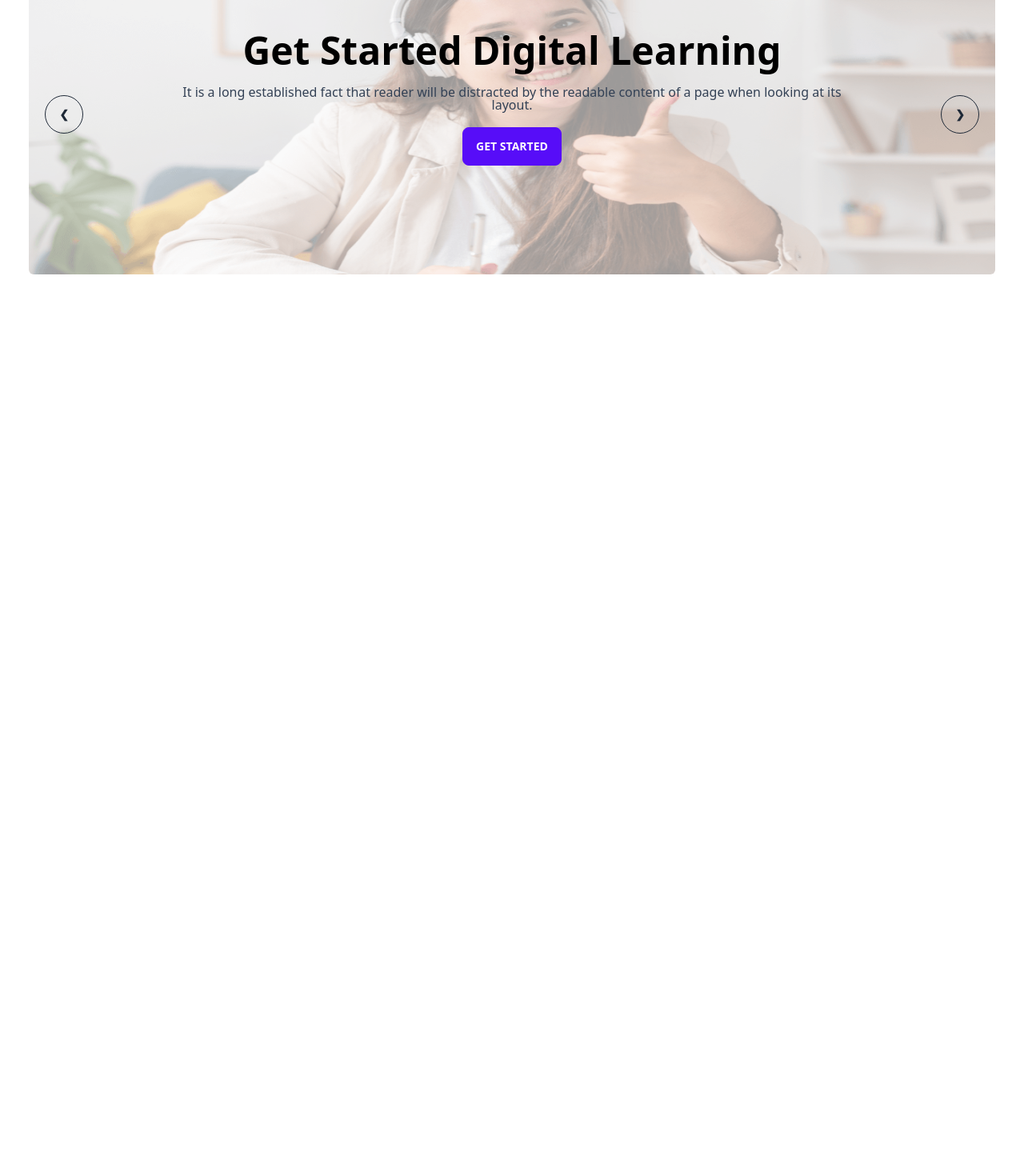
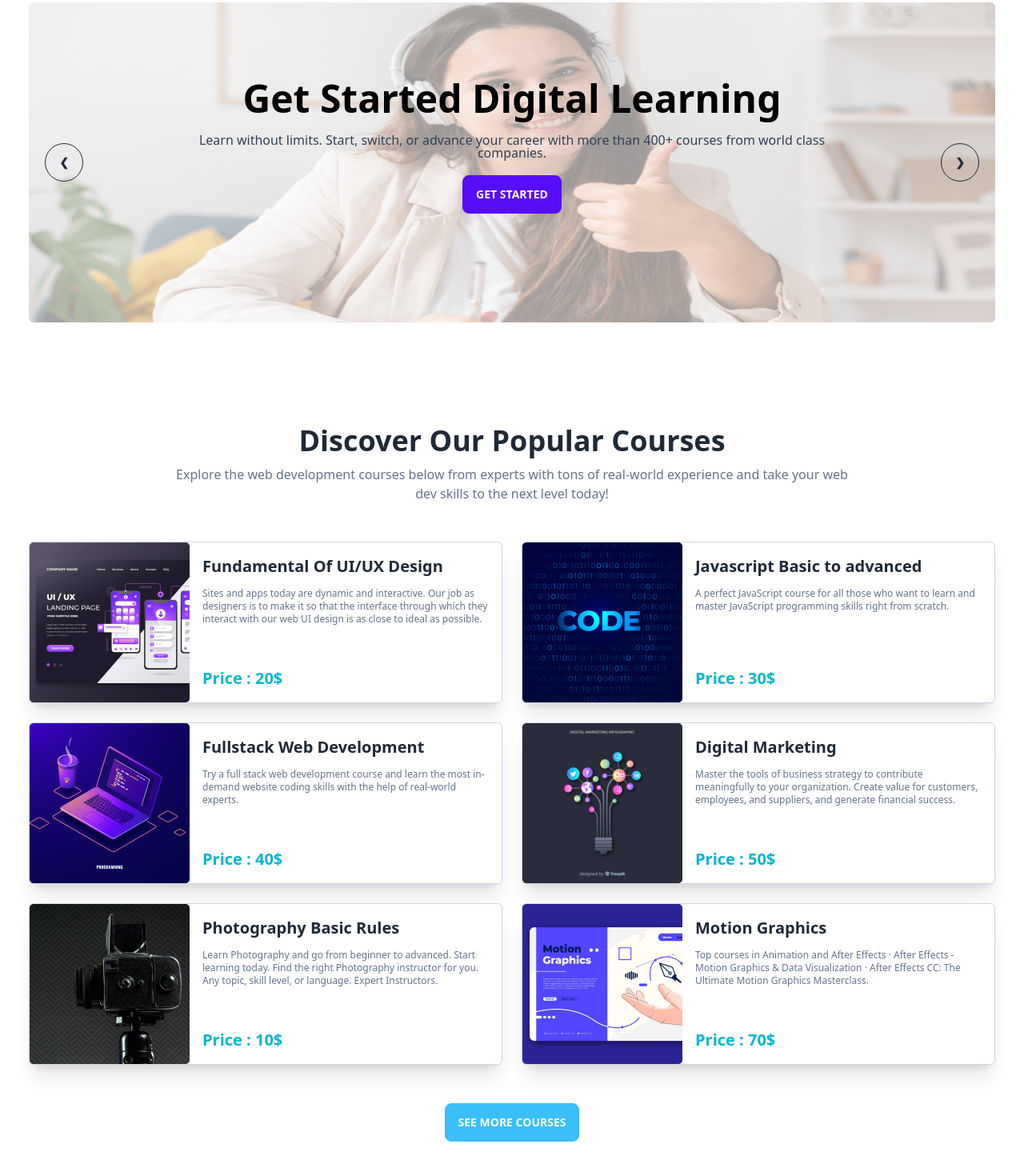
Before and after one commit to Bintiabashir/course-phase, a plain HTML site: page index.html in a window 1280 px wide. Shown: the part 121-1586 px from the top of the page at 80% size. Before the commit the page ends 800 px from the top, so only its background shows below. Drawn offline with nearby package versions, Linux system fonts and the light colour scheme.

Commit message:
card section done

```diff
--- a/index.html
+++ b/index.html
@@ -16,6 +16,7 @@
 
 <body class="md:mx-9 mx-5">
     <!-- navbar start -->
+    <nav class="mt-5">
         <div class="navbar bg-base-100">
             <div class="navbar-start mx-4">
 
@@ -53,18 +54,21 @@
                 <a class="btn btn-primary btn-sm btn-outline mx-3 hidden md:flex">Register</a>
             </div>
         </div>
+    </nav>
     <!-- navbar end -->
 
     <!-- slider start  -->
+    <section class="mt-10">
         <div class=" carousel rounded-md">
             <div id="slide-1" class="carousel-item relative w-full">
                 <img src="./images/cover/cover-1.png" class="w-full md:h-[400px] h-[260px] opacity-40" alt="" />
                 <div class="absolute inset-7 lg:inset-y-24 md:inset-y-20 lg:inset-x-48 md:inset-x-28 text-center">
                     <h1 class=" md:text-5xl text-2xl font-bold text-black">Get Started Digital
                         Learning</h1>
-                <p class=" text-slate-700 md:my-5 my-3 md:text-base leading-tight md:leading-none">It is a long
-                    established fact that
-                    reader will be distracted by the readable content of a page when looking at its layout.</p>
+                    <p class=" text-slate-700 md:my-5 my-3 md:text-base leading-tight md:leading-none">Learn without
+                        limits.
+                        Start, switch, or advance your career with more than 400+ courses from world class companies.
+                    </p>
                     <button class="btn btn-primary btn-sm md:btn-md">Get Started</button>
                 </div>
                 <div class="hidden absolute md:flex justify-between transform -translate-y-1/2 left-5 right-5 top-1/2">
@@ -77,9 +81,10 @@
                 <div class="absolute inset-7 lg:inset-y-24 md:inset-y-20 lg:inset-x-48 md:inset-x-28 text-center">
                     <h1 class=" md:text-5xl text-2xl font-bold text-black">Get Started Digital
                         Learning</h1>
-                <p class=" text-slate-700 md:my-5 my-3 md:text-base leading-tight md:leading-none">It is a long
-                    established fact that
-                    reader will be distracted by the readable content of a page when looking at its layout.</p>
+                    <p class=" text-slate-700 md:my-5 my-3 md:text-base leading-tight md:leading-none">Learn without
+                        limits.
+                        Start, switch, or advance your career with more than 400+ courses from world class companies.
+                    </p>
                     <button class="btn btn-primary btn-sm md:btn-md">Get Started</button>
                 </div>
                 <div class="hidden absolute md:flex justify-between transform -translate-y-1/2 left-5 right-5 top-1/2">
@@ -92,9 +97,10 @@
                 <div class="absolute inset-7 lg:inset-y-24 md:inset-y-20 lg:inset-x-48 md:inset-x-28 text-center">
                     <h1 class=" md:text-5xl text-2xl font-bold text-black">Get Started Digital
                         Learning</h1>
-                <p class=" text-slate-700 md:my-5 my-3 md:text-base leading-tight md:leading-none">It is a long
-                    established fact that
-                    reader will be distracted by the readable content of a page when looking at its layout.</p>
+                    <p class=" text-slate-700 md:my-5 my-3 md:text-base leading-tight md:leading-none">Learn without
+                        limits.
+                        Start, switch, or advance your career with more than 400+ courses from world class companies.
+                    </p>
                     <button class="btn btn-primary btn-sm md:btn-md">Get Started</button>
                 </div>
                 <div class="hidden absolute md:flex justify-between transform -translate-y-1/2 left-5 right-5 top-1/2">
@@ -104,7 +110,101 @@
             </div>
 
         </div>
+    </section>
     <!-- slider end -->
+
+    <!-- card section start -->
+    <section class="lg:my-32 my-14 ">
+        <div class=" text-center lg:mx-44">
+            <h2 class="md:text-4xl text-2xl font-bold ">Discover Our Popular Courses</h2>
+            <p class="mt-2.5 text-slate-500 text-base">Explore the web
+                development
+                courses below from experts
+                with tons of real-world experience and take your web dev skills to the next level today!</p>
+        </div>
+        <div class="my-12 grid lg:grid-cols-2 gap-6">
+            <div class="card md:card-side card-compact bg-base-100 shadow-xl border border-slate-300 rounded-md">
+                <img src="./images/course/course-1.png" alt="" />
+                <div class="card-body">
+                    <h2 class="card-title">Fundamental Of UI/UX Design</h2>
+                    <p class="text-slate-500 lg:text-xs md:text-lg">Sites and apps today are dynamic and interactive.
+                        Our job as
+                        designers is
+                        to make it so that the
+                        interface through which they interact with our web UI design is as close to ideal as possible.
+                    </p>
+                    <h5 class="text-cyan-500 font-bold text-xl">Price : 20$</h5>
+                </div>
+            </div>
+
+            <div class="card md:card-side card-compact bg-base-100 shadow-xl border border-slate-300 rounded-md">
+                <img src="./images/course/course-2.png" alt="" />
+                <div class="card-body">
+                    <h2 class="card-title">Javascript Basic to advanced</h2>
+                    <p class="text-slate-500 lg:text-xs md:text-lg">A perfect JavaScript course for all those who want
+                        to learn and
+                        master JavaScript programming skills right from scratch.
+                    </p>
+                    <h5 class="text-cyan-500 font-bold text-xl">Price : 30$</h5>
+                </div>
+            </div>
+            <div class="card md:card-side card-compact bg-base-100 shadow-xl border border-slate-300 rounded-md">
+                <img src="./images/course/course-3.png" alt="" />
+                <div class="card-body">
+                    <h2 class="card-title">Fullstack Web Development</h2>
+                    <p class="text-slate-500 lg:text-xs md:text-lg">Try a full stack web development course and learn
+                        the most
+                        in-demand website coding skills with the help of real-world experts.
+                    </p>
+                    <h5 class="text-cyan-500 font-bold text-xl">Price : 40$</h5>
+                </div>
+            </div>
+            <div class="card md:card-side card-compact bg-base-100 shadow-xl border border-slate-300 rounded-md">
+                <img src="./images/course/course-4.png" alt="" />
+                <div class="card-body">
+                    <h2 class="card-title">Digital Marketing</h2>
+                    <p class="text-slate-500 lg:text-xs md:text-lg">Master the tools of business strategy to contribute
+                        meaningfully
+                        to your organization. Create value for customers, employees, and suppliers, and generate
+                        financial success.
+                    </p>
+                    <h5 class="text-cyan-500 font-bold text-xl">Price : 50$</h5>
+                </div>
+            </div>
+            <div class="card md:card-side card-compact bg-base-100 shadow-xl border border-slate-300 rounded-md">
+                <img src="./images/course/course-5.png" alt="" />
+                <div class="card-body">
+                    <h2 class="card-title">Photography Basic Rules</h2>
+                    <p class="text-slate-500 lg:text-xs md:text-lg">Learn Photography and go from beginner to advanced.
+                        Start learning
+                        today. Find the right Photography instructor for you. Any topic, skill level, or language.
+                        Expert Instructors.
+                    </p>
+                    <h5 class="text-cyan-500 font-bold text-xl">Price : 10$</h5>
+                </div>
+            </div>
+            <div class="card md:card-side card-compact bg-base-100 shadow-xl border border-slate-300 rounded-md">
+                <img src="./images/course/course-6.png" alt="" />
+                <div class="card-body">
+                    <h2 class="card-title">Motion Graphics</h2>
+                    <p class="text-slate-500 lg:text-xs md:text-lg">Top courses in Animation and After Effects · After
+                        Effects -
+                        Motion Graphics & Data Visualization · After Effects CC: The Ultimate Motion Graphics
+                        Masterclass.
+
+                    </p>
+                    <h5 class="text-cyan-500 font-bold text-xl">Price : 70$</h5>
+                </div>
+            </div>
+
+        </div>
+
+        <div class="text-center">
+            <button class="hidden lg:inline btn btn-info text-white">See More Courses</button>
+            <button class="inline lg:hidden btn btn-info text-white">View All</button>
+        </div>
+    </section>
+    <!-- card section end  -->
 
 </body>
 
```
Lines whose indentation alone changed are shown as unchanged.
